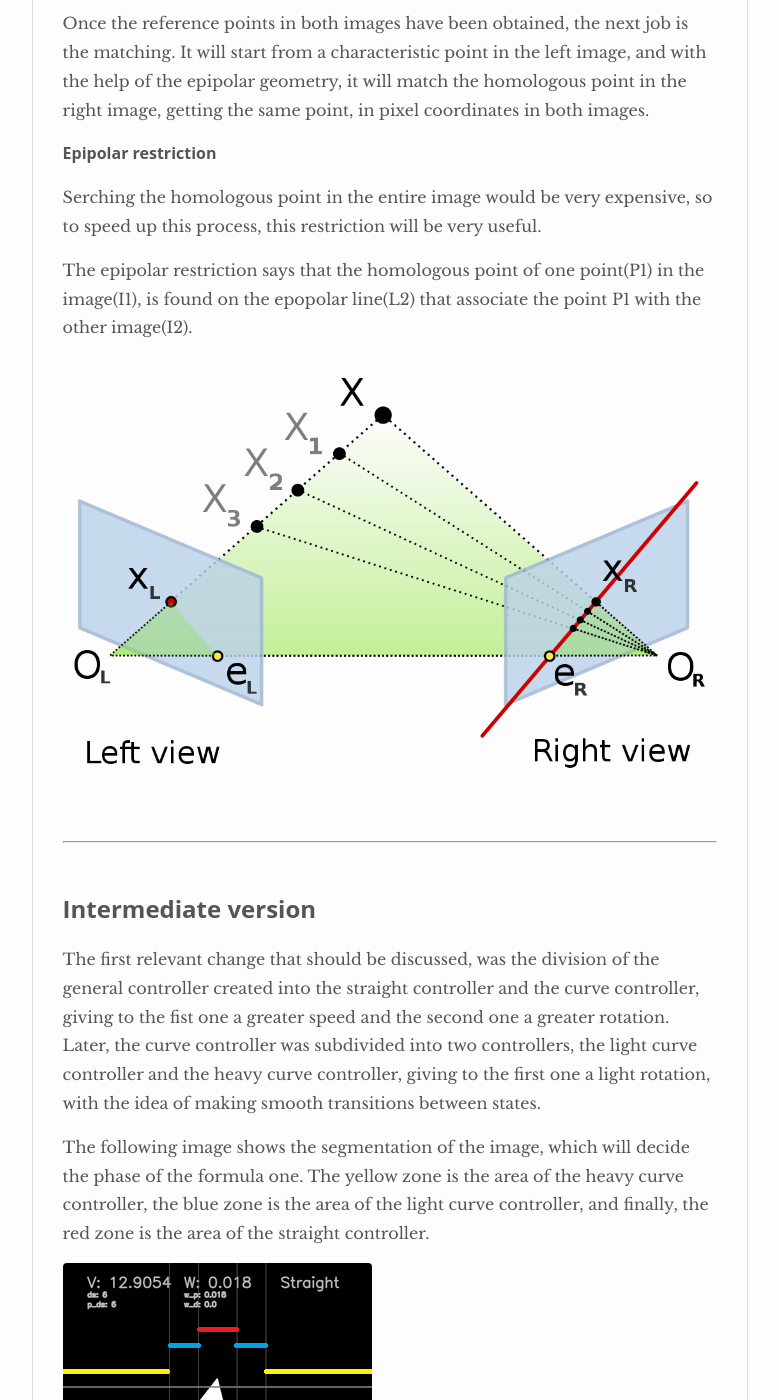
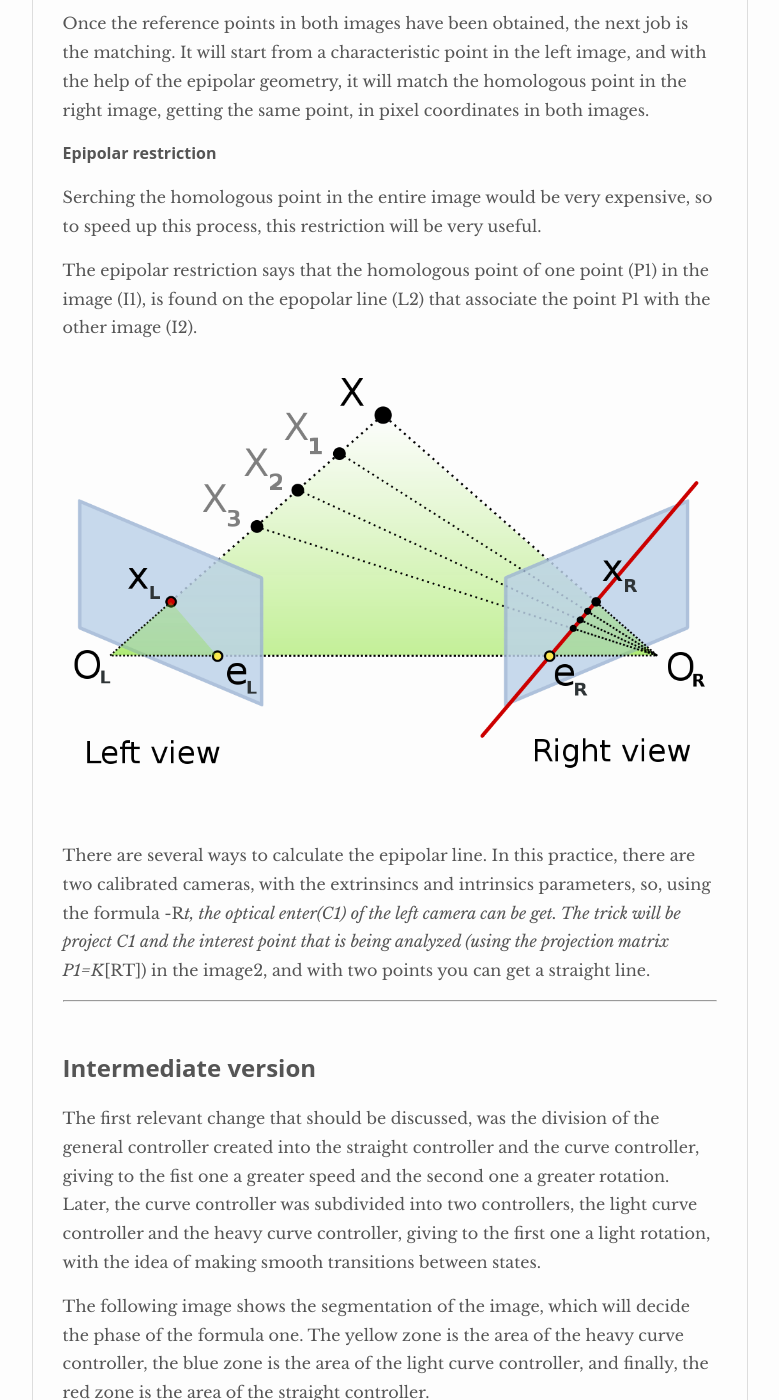
Before and after one commit to RoberG/MUVA-Robotica, a Jekyll site: the page built from _posts/2020-05-27-Practice 2 - 3D Reconstruction.md, in a window 1280 px wide and 1400 px high, scrolled down 2001 px. Shown: the whole window, without its empty margins (250-1029 px from the left). Built offline with Jekyll 4.4.1, drawn with Linux system fonts in a browser that asks for light colours; nearby versions of some CDN libraries.

Commit message:
Update 2020-05-27-Practice 2 - 3D Reconstruction.md

```diff
--- a/_posts/2020-05-27-Practice 2 - 3D Reconstruction.md
+++ b/_posts/2020-05-27-Practice 2 - 3D Reconstruction.md
@@ -33,9 +33,13 @@ epipolar geometry, it will match the homologous point in the right image, gettin
 
 Serching the homologous point in the entire image would be very expensive, so to speed up this process, this restriction will be very useful.
 
-The epipolar restriction says that the homologous point of one point(P1) in the image(I1), is found on the epopolar line(L2) that associate the point P1 with the other image(I2).
+The epipolar restriction says that the homologous point of one point (P1) in the image (I1), is found on the epopolar line (L2) that associate the point P1 with the other image (I2).
 
 ![no dilate left]({{site.baseurl}}/images/epipolar_geometry.png)
+
+There are several ways to calculate the epipolar line. In this practice, there are two calibrated cameras, with the extrinsincs and intrinsics parameters, so, using the formula -R*t,
+the optical enter(C1) of the left camera can be get. The trick will be project C1 and the interest point that is being analyzed (using the projection matrix P1=K*[RT]) in the image2,
+and with two points you can get a straight line.
 
 ******************************************************************************************************************************************************************************************************************
 <br>
```
